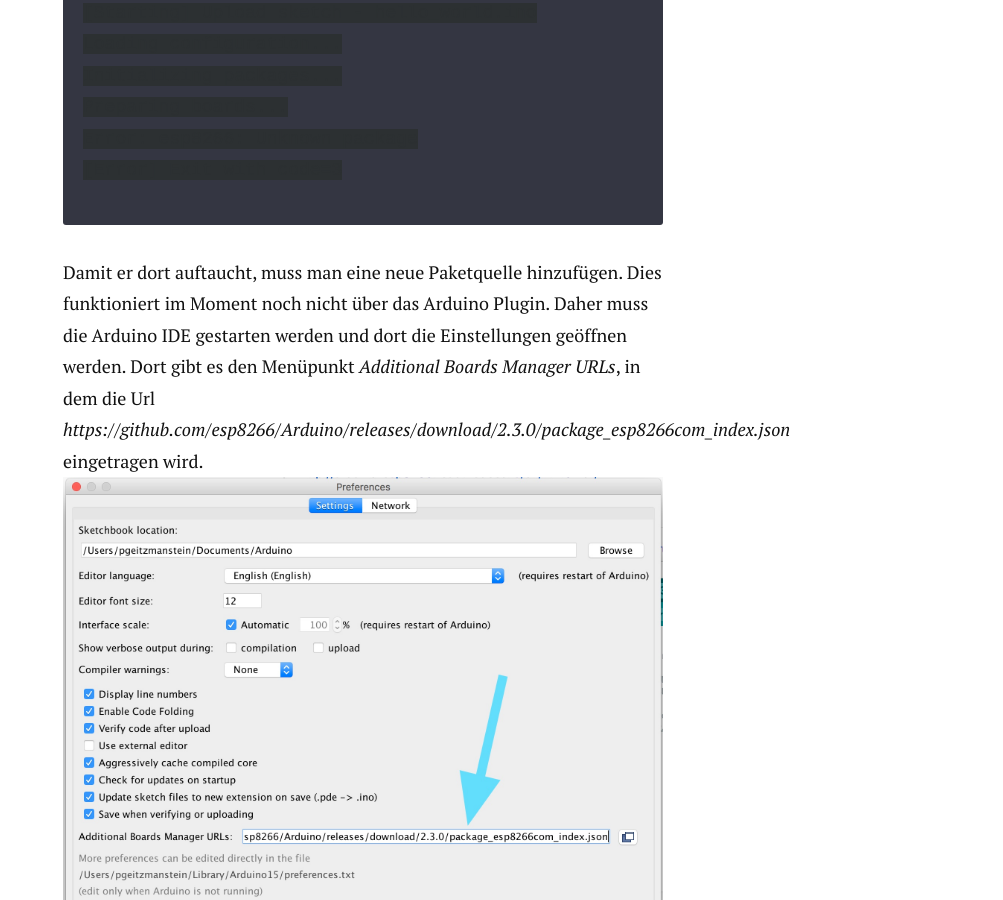
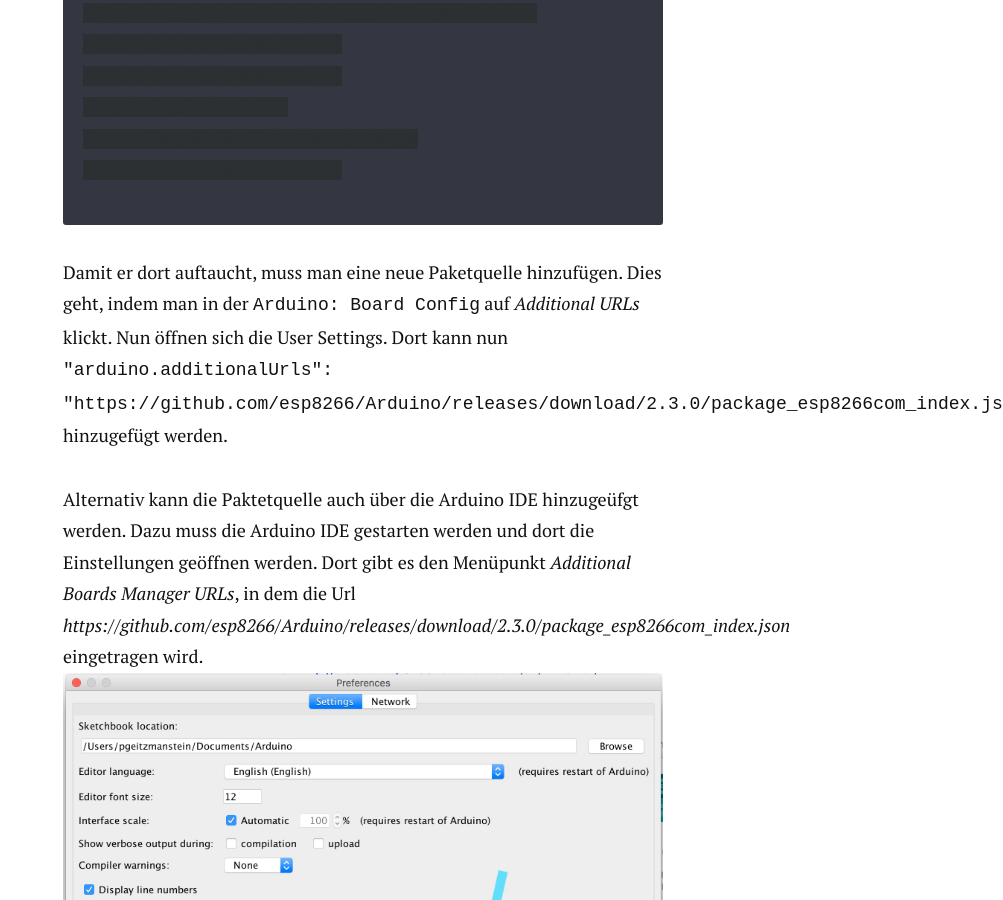
Before and after one commit to duglah/duglah.github.io, a Jekyll site: the page built from _posts/2017-07-13-vs-code-esp8266-hello-world.markdown, in a window 1280 px wide and 900 px high, scrolled down 2166 px. Shown: the whole window, without its empty margins (277-1280 px from the left). Built offline with Jekyll 4.4.1, drawn with Linux system fonts in a browser that asks for light colours; nearby versions of some CDN libraries; comment, search, counter and statistics services are not loaded.

Commit message:
Added additonals Boards setup in Vscode

```diff
--- a/_posts/2017-07-13-vs-code-esp8266-hello-world.markdown
+++ b/_posts/2017-07-13-vs-code-esp8266-hello-world.markdown
@@ -34,7 +34,13 @@ Error: esp8266: Unknown package
 [Error] Exit with code=3
 {% endhighlight %}
 
-Damit er dort auftaucht, muss man eine neue Paketquelle hinzufügen. Dies funktioniert im Moment noch nicht über das Arduino Plugin. Daher muss die Arduino IDE gestarten werden und dort die Einstellungen geöffnen werden.
+Damit er dort auftaucht, muss man eine neue Paketquelle hinzufügen.
+Dies geht, indem man in der `Arduino: Board Config` auf *Additional URLs* klickt.
+Nun öffnen sich die User Settings. Dort kann nun `"arduino.additionalUrls": "https://github.com/esp8266/Arduino/releases/download/2.3.0/package_esp8266com_index.json"` hinzugefügt werden.
+
+
+Alternativ kann die Paktetquelle auch über die Arduino IDE hinzugeüfgt werden.
+Dazu muss die Arduino IDE gestarten werden und dort die Einstellungen geöffnen werden.
 Dort gibt es den Menüpunkt *Additional Boards Manager URLs*, in dem die Url *https://github.com/esp8266/Arduino/releases/download/2.3.0/package_esp8266com_index.json* eingetragen wird.
 ![Additional Boards Manager URLs](/assets/img/blog/arduinoideaddsources.jpg)
 
```
